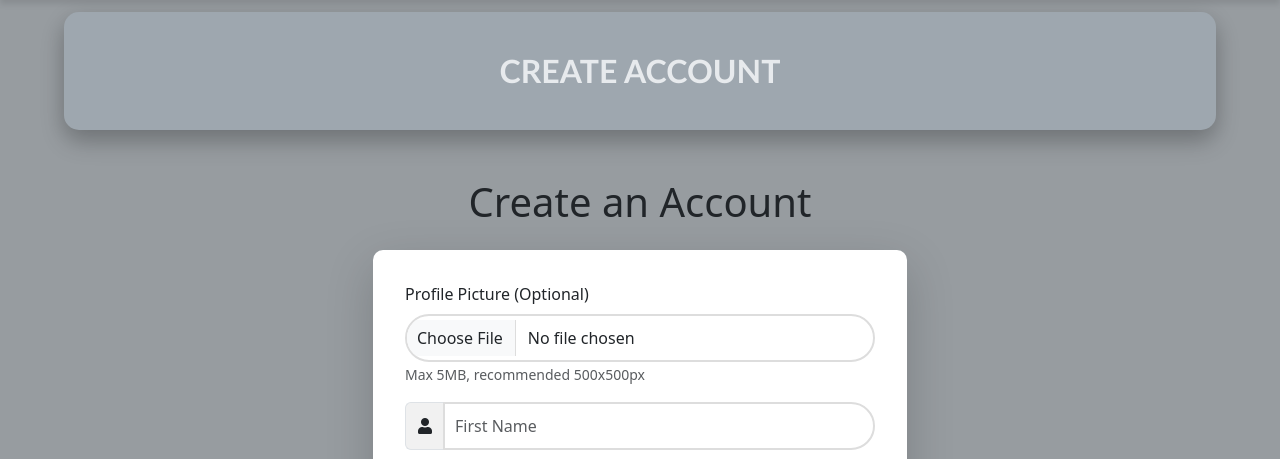
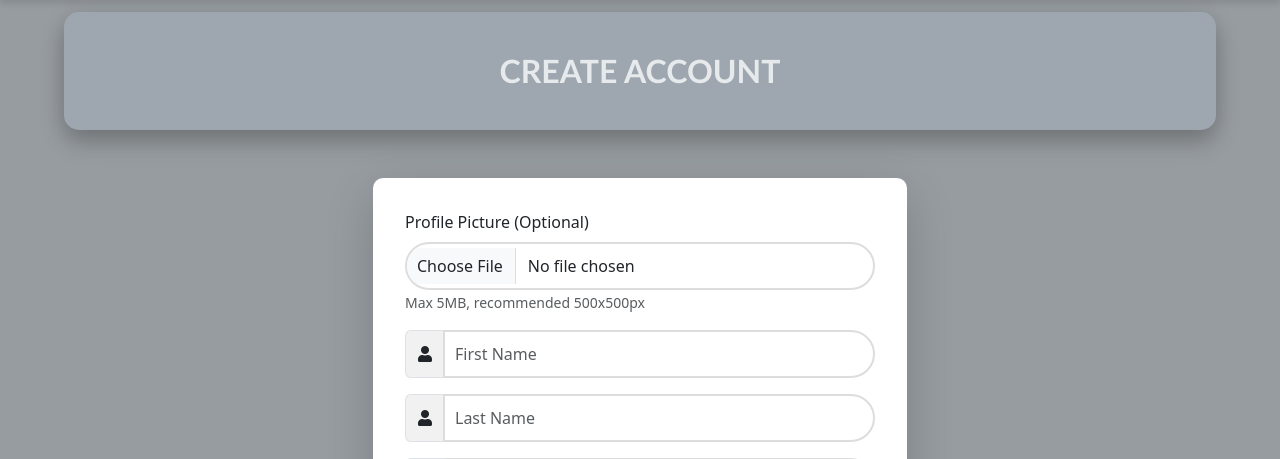
Before and after one commit to CodeLord2020/SilverCare, a Django app: page /accounts/auth/register/ in a window 1280 px wide. Shown: the part 76-535 px from the top of the page. Run offline with Django 5.2, Linux system fonts and the light colour scheme; some libraries are stand-ins or nearby versions.

```diff
--- a/templates/accounts/signup.html
+++ b/templates/accounts/signup.html
@@ -2,7 +2,6 @@
 {% block title %}Sign Up{% endblock %}
 {% block content %}
 <div class="container mt-5">
-    <h1 class="text-center mb-4">Create an Account</h1>
     <div class="row justify-content-center">
         <div class="col-md-6">
             <div class="card shadow-lg">
```
